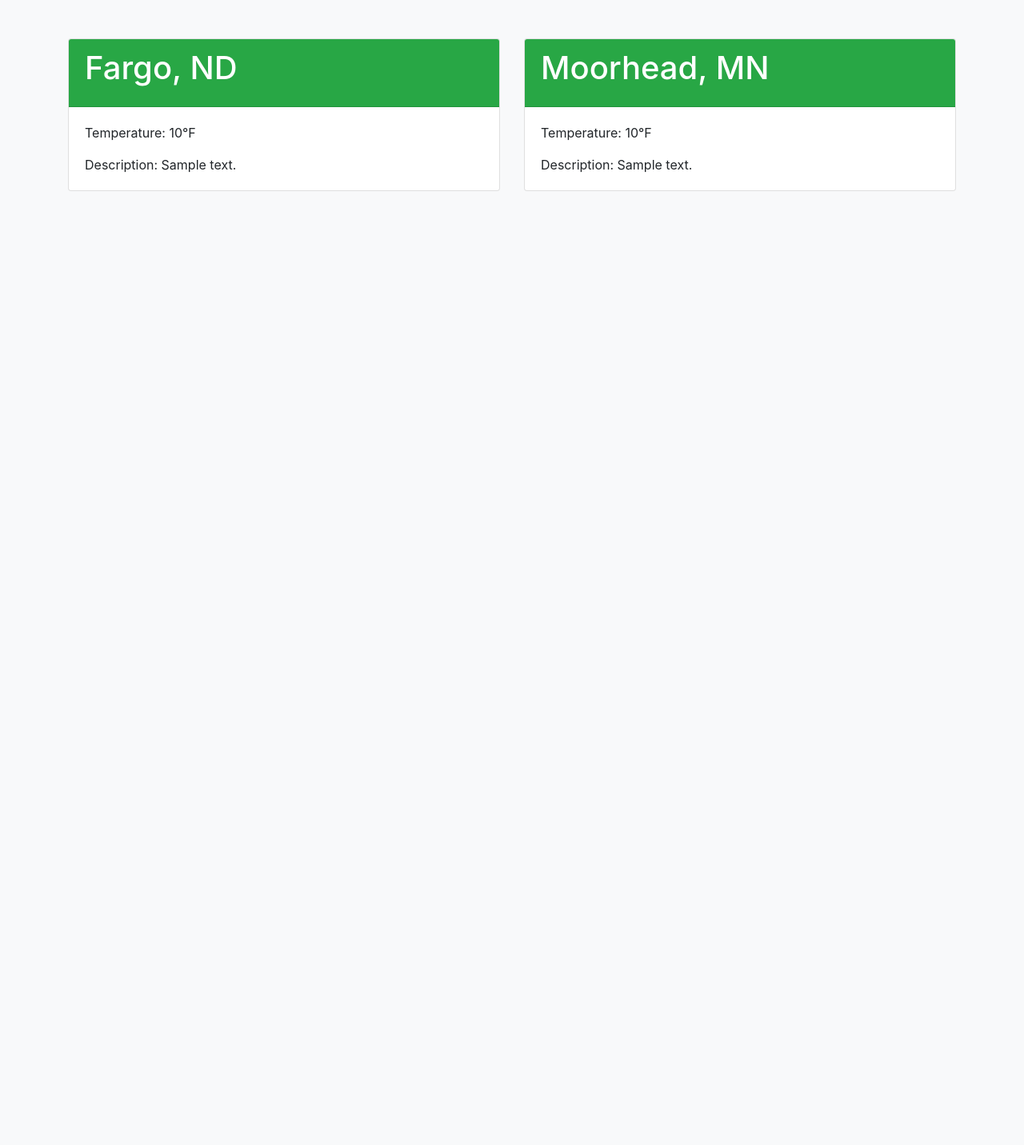
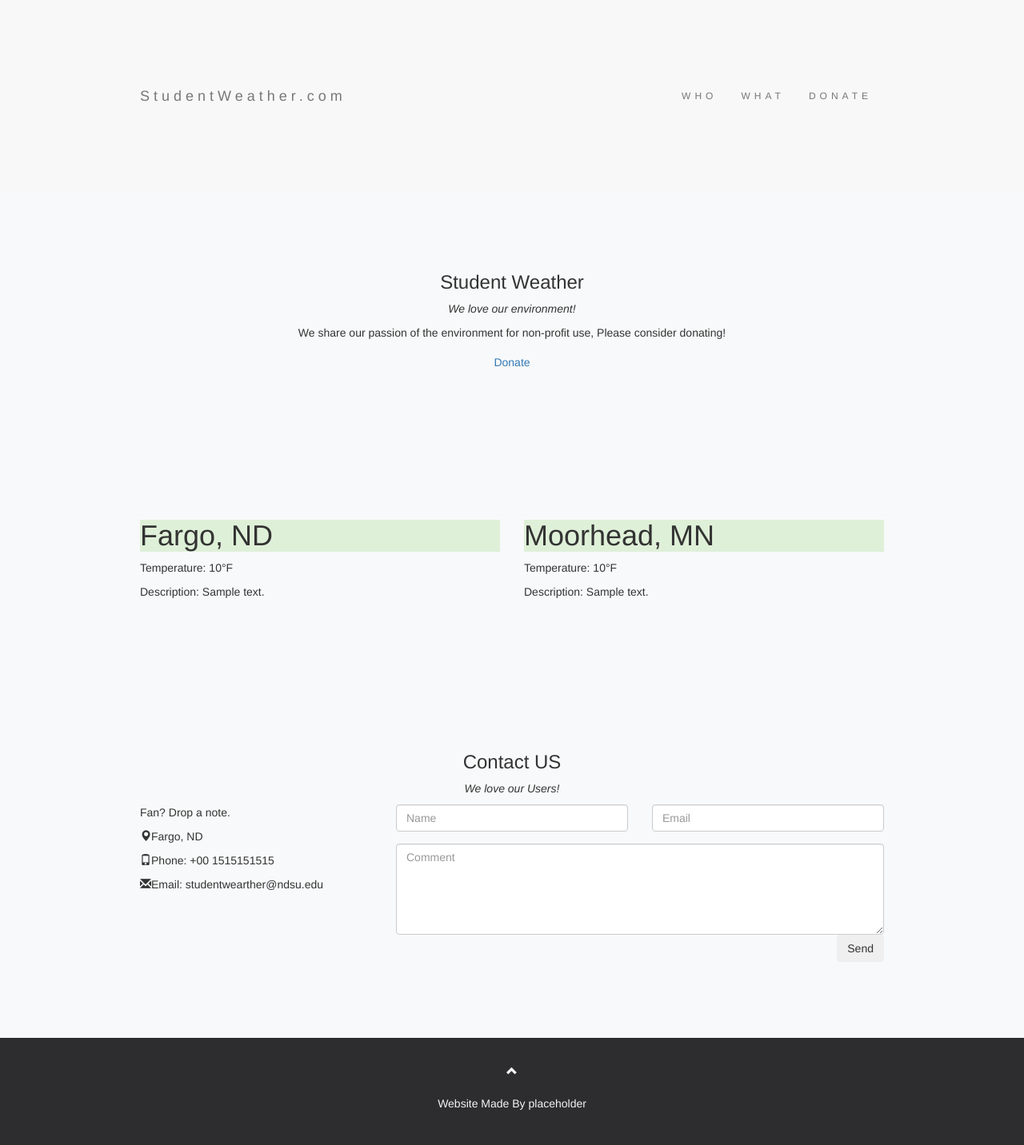
Before and after one commit to xponch0x/weather_project, a Django app: page / in a window 1280 px wide. Shown: the whole page at 80% size. Before the commit the page ends 239 px from the top, so only its background shows below. Run offline with Django 5.2, Linux system fonts and the light colour scheme; tables that the repository leaves empty hold one stand-in row (values such as "Sample post"); a database or web service that is not in the repository returns one stand-in record (values such as "Sample title"); data that the repository does not hold is empty; some libraries are stand-ins or nearby versions.

Commit message:
Added features to index

```diff
--- a/weather_app/templates/index.html
+++ b/weather_app/templates/index.html
@@ -1,13 +1,93 @@
 <!DOCTYPE html>
 <html lang="en">
   <head>
-    <meta charset="UTF-8">
-    <meta name="viewport" content="width=device-width, initial-scale=1.0">
     <title>Weather</title>
+    <meta charset="utf-8" />
+    <meta name="viewport" content="width=device-width, initial-scale=1" />
+    <link
+      rel="stylesheet"
+      href="https://maxcdn.bootstrapcdn.com/bootstrap/3.4.1/css/bootstrap.min.css"
+    />
+    <script src="https://ajax.googleapis.com/ajax/libs/jquery/3.7.1/jquery.min.js"></script>
+    <script src="https://maxcdn.bootstrapcdn.com/bootstrap/3.4.1/js/bootstrap.min.js"></script>
+    <style>
+      .bg-1 {
+        background-color: #1abc9c;
+        color: #ffffff;
+      }
+      .bg-4 {
+        background-color: #2f2f2f;
+        color: #ffffff;
+      }
+      .navbar {
+        padding-top: 15px;
+        padding-bottom: 15px;
+        border: 0;
+        border-radius: 0;
+        margin-bottom: 0;
+        font-size: 12px;
+        letter-spacing: 5px;
+      }
 
-    <link href="https://stackpath.bootstrapcdn.com/bootstrap/4.5.2/css/bootstrap.min.css" rel="stylesheet">
+      .navbar-nav li a:hover {
+        color: #1abc9c !important;
+      }
+      .container {
+        padding: 80px 120px;
+      }
+      footer {
+        background-color: #2d2d30;
+        color: #f5f5f5;
+        padding: 32px;
+      }
+
+      footer a {
+        color: #f5f5f5;
+      }
+
+      footer a:hover {
+        color: #777;
+        text-decoration: none;
+      }
+    </style>
   </head>
-<body style="background-color: #f8f9fa;">
+  <header>
+    <nav class="navbar navbar-default">
+      <div class="container">
+        <div class="navbar-header">
+          <button
+            type="button"
+            class="navbar-toggle"
+            data-toggle="collapse"
+            data-target="#myNavbar"
+          >
+            <span class="icon-bar"></span>
+            <span class="icon-bar"></span>
+            <span class="icon-bar"></span>
+          </button>
+          <a class="navbar-brand" href="#">StudentWeather.com</a>
+        </div>
+        <div class="collapse navbar-collapse" id="myNavbar">
+          <ul class="nav navbar-nav navbar-right">
+            <li><a href="#">WHO</a></li>
+            <li><a href="#">WHAT</a></li>
+            <li><a href="#">DONATE</a></li>
+          </ul>
+        </div>
+      </div>
+    </nav>
+    <div class="container text-center">
+      <h3>Student Weather</h3>
+      <p><em>We love our environment!</em></p>
+      <p>
+        We share our passion of the environment for non-profit use, Please
+        consider donating!
+      </p>
+      <button type="button" class="btn btn-link">Donate</button>
+    </div>
+  </header>
+
+  <body style="background-color: #f8f9fa">
     <div class="container mt-5">
       <div class="row justify-content-center">
         {% for data in weather_data %}
@@ -25,8 +105,82 @@
         {% endfor %}
       </div>
     </div>
+    <div class="container">
+      <h3 class="text-center">Contact US</h3>
+      <p class="text-center"><em>We love our Users!</em></p>
+      <div class="row test">
+        <div class="col-md-4">
+          <p>Fan? Drop a note.</p>
+          <p><span class="glyphicon glyphicon-map-marker"></span>Fargo, ND</p>
+          <p>
+            <span class="glyphicon glyphicon-phone"></span>Phone: +00 1515151515
+          </p>
+          <p>
+            <span class="glyphicon glyphicon-envelope"></span>Email:
+            studentwearther@ndsu.edu
+          </p>
+        </div>
+        <div class="col-md-8">
+          <div class="row">
+            <div class="col-sm-6 form-group">
+              <input
+                class="form-control"
+                id="name"
+                name="name"
+                placeholder="Name"
+                type="text"
+                required
+              />
+            </div>
+            <div class="col-sm-6 form-group">
+              <input
+                class="form-control"
+                id="email"
+                name="email"
+                placeholder="Email"
+                type="email"
+                required
+              />
+            </div>
+          </div>
+          <textarea
+            class="form-control"
+            id="comments"
+            name="comments"
+            placeholder="Comment"
+            rows="5"
+          ></textarea>
+          <div class="row">
+            <div class="col-md-12 form-group">
+              <button class="btn pull-right" type="submit">Send</button>
+            </div>
+          </div>
+        </div>
+      </div>
+    </div>
 
+    <script
+      src="https://cdn.jsdelivr.net/npm/bootstrap@5.3.3/dist/js/bootstrap.bundle.min.js"
+      integrity="sha384-YvpcrYf0tY3lHB60NNkmXc5s9fDVZLESaAA55NDzOxhy9GkcIdslK1eN7N6jIeHz"
+      crossorigin="anonymous"
+    ></script>
+  </body>
+  <footer class="text-center">
+    <a class="up-arrow" href="#myPage" data-toggle="tooltip" title="TO TOP">
+      <span class="glyphicon glyphicon-chevron-up"></span> </a
+    ><br /><br />
+    <p>
+      Website Made By
+      <a href="#" data-toggle="tooltip" title="Visit placeholder"
+        >placeholder</a
+      >
+    </p>
+  </footer>
 
-    <script src="https://stackpath.bootstrapcdn.com/bootstrap/4.5.2/js/bootstrap.min.js"></script>
-</body>
+  <script>
+    $(document).ready(function () {
+      // Initialize Tooltip
+      $('[data-toggle="tooltip"]').tooltip();
+    });
+  </script>
 </html>
```
Lines whose indentation alone changed are shown as unchanged.
